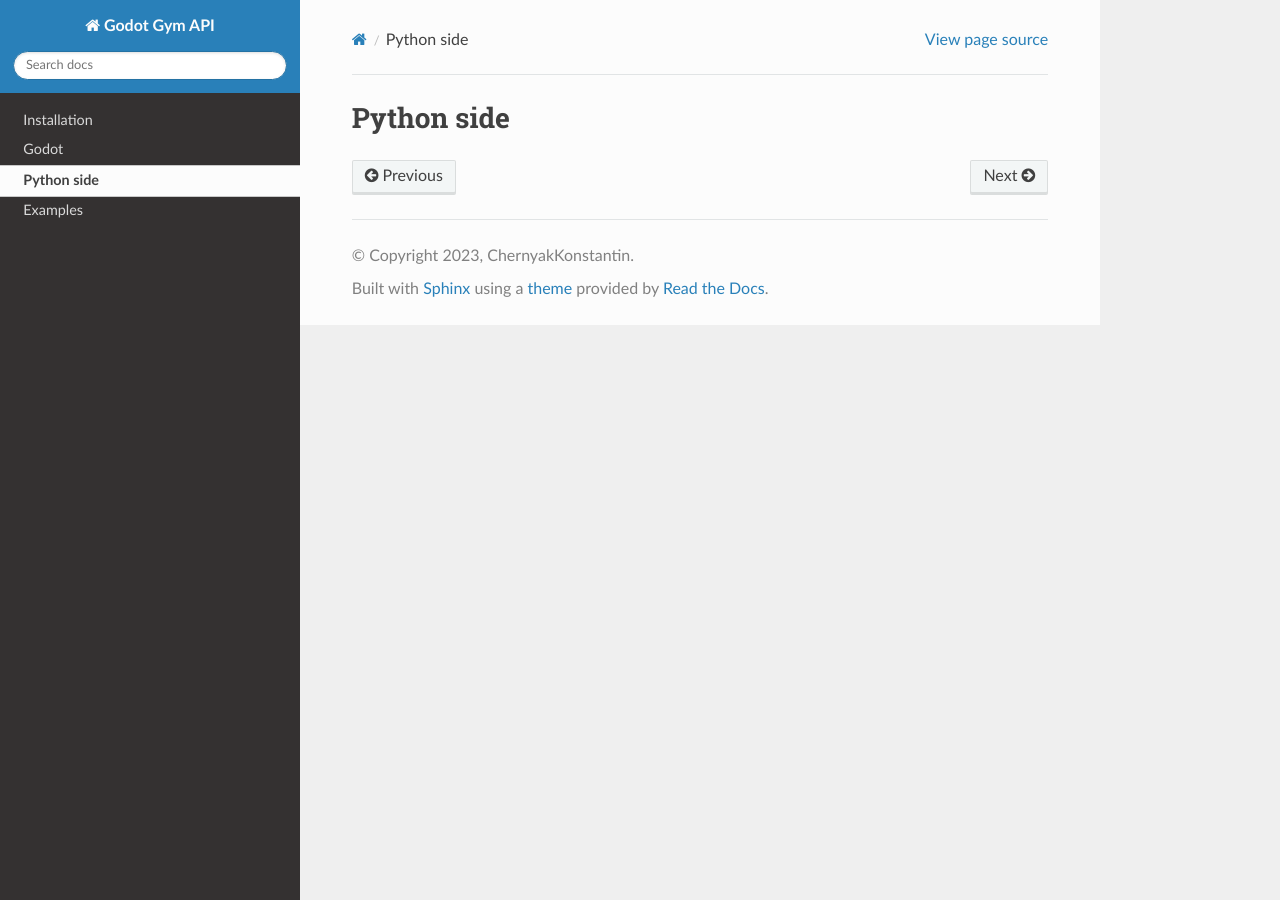
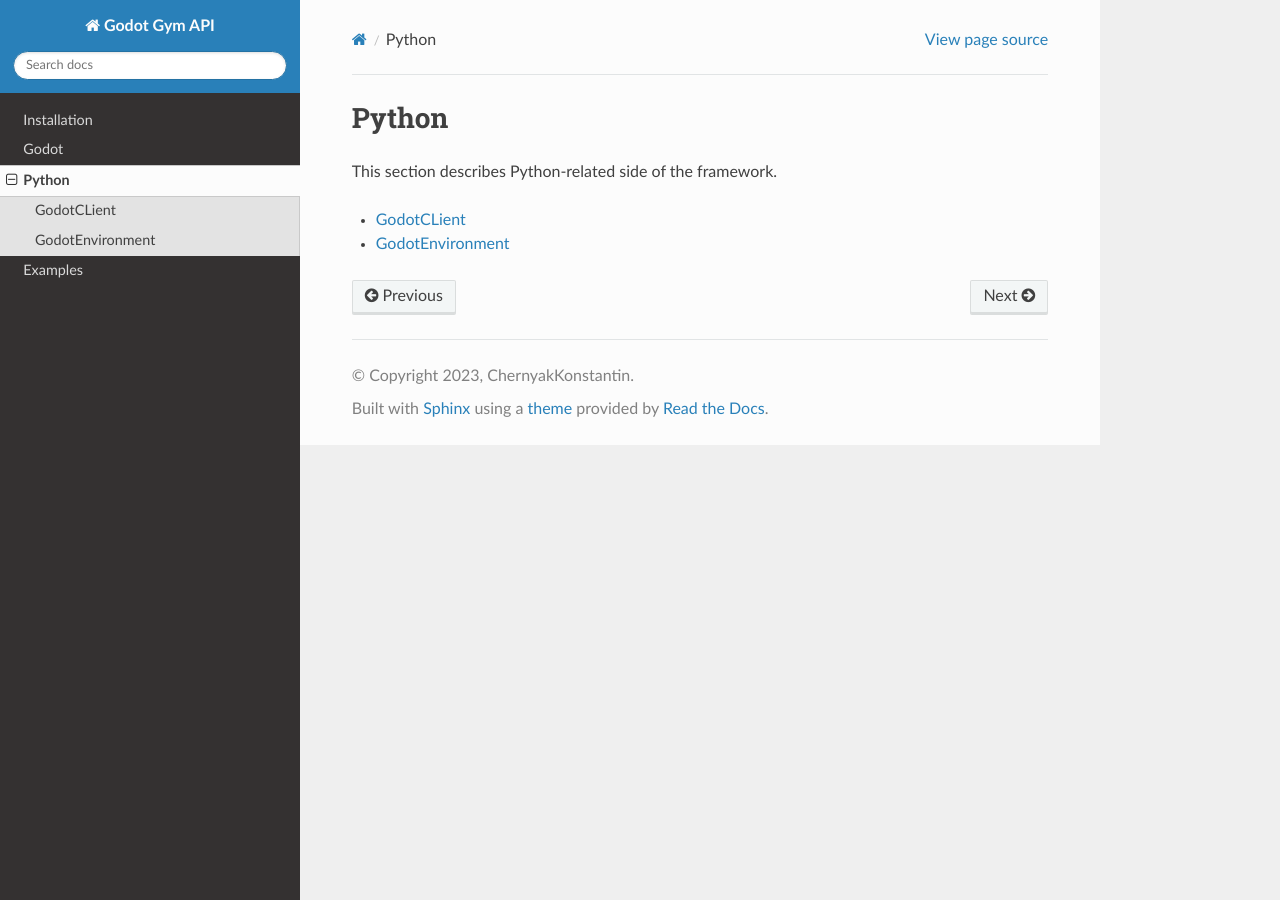
Before and after one commit to ChernyakKonstantin/godot_gym_api, a Sphinx documentation site: the page built from docs/source/python/index.rst, in a window 1280 px wide. Built offline with Sphinx 7.4.7 and the Read the Docs theme 2.0.0, drawn with Linux system fonts in a browser that asks for light colours.

Commit message:
Add python-related docs

```diff
--- a/docs/source/python/index.rst
+++ b/docs/source/python/index.rst
@@ -1,7 +1,11 @@
-Python side
-===========
+Python
+======
+
+This section describes Python-related side of the framework.
+
 
 .. toctree::
     :maxdepth: 1
 
     godot_client
+    godot_environment
```
Also changed, not shown: docs/source/python/godot_client.rst (+8 -0 lines), docs/source/python/godot_environment.rst (added, +8 -0 lines).
